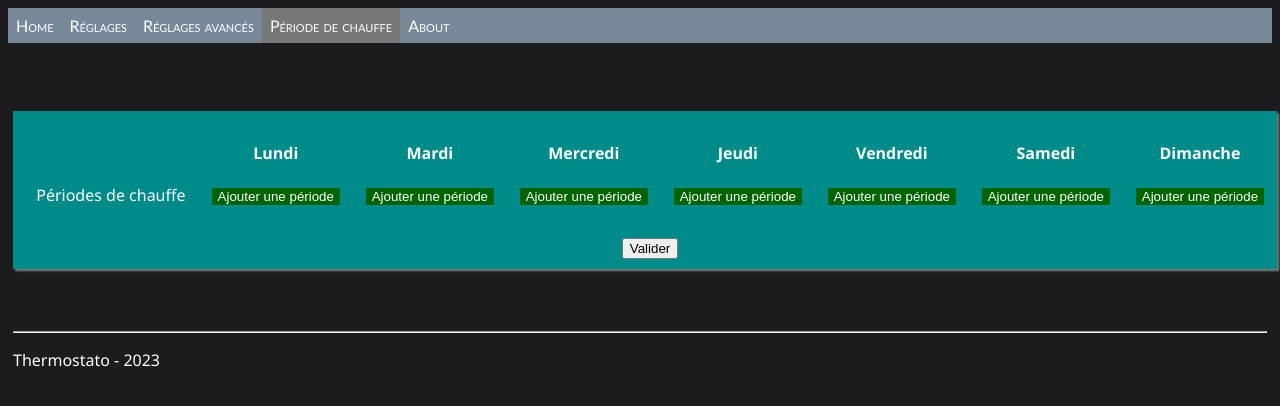
After one commit to bonzai133/webMockup, a Flask app: page /configTimeSlots.html in a window 1280 px wide. The commit adds this page. Shown: the top 406 px of the page. Run offline with Flask 3, Linux system fonts and the light colour scheme.

Commit message:
integrate timeslot page in design

```diff
--- a/app.py
+++ b/app.py
@@ -32,9 +32,9 @@ def config():
 def configAdvanced():
     return render_template("configAdvanced.html")
 
-@app.route("/schedule.html")
-def schedule():
-    return render_template("schedule.html")
+@app.route("/configTimeSlots.html")
+def configTimeSlots():
+    return render_template("configTimeSlots.html")
 
 # API
 
--- a/static/site.css
+++ b/static/site.css
@@ -133,3 +133,41 @@ table.config input {
 select {
     font-size: inherit;
 }
+
+/* Config timeSlots */
+#timeSlotForm {
+    width: 100%;
+    max-width: revert;
+}
+
+table.timeSlot {
+    border-collapse: collapse;
+    width: 100%;
+    margin: 20px auto;
+    background-color: darkcyan;
+}
+
+table.timeSlot th, table.timeSlot td {
+    text-align: center;
+    padding: 10px;
+}
+
+.time-slot {
+    display: flex;
+    align-items: center;
+    justify-content: space-between;
+}
+
+.delete-button {
+    background-color: #8B0000;
+    color: white;
+    border: none;
+    cursor: pointer;
+}
+
+.add-button {
+    background-color: #006400;
+    color: white;
+    border: none;
+    cursor: pointer;
+}
--- /dev/null
+++ b/templates/configTimeSlots.html
@@ -0,0 +1,46 @@
+{% extends "layout.html" %}
+{% block title %}
+Configuration des périodes de chauffe
+{% endblock %}
+{% block content %}
+<form action='' class="pannel-info" id="timeSlotForm">
+    <table class="timeSlot" >
+        <tr>
+            <th></th>
+            <th>Lundi</th>
+            <th>Mardi</th>
+            <th>Mercredi</th>
+            <th>Jeudi</th>
+            <th>Vendredi</th>
+            <th>Samedi</th>
+            <th>Dimanche</th>
+        </tr>
+        <tr>
+            <td>Périodes de chauffe</td>
+            <td>
+                <button type="button" class="add-button" onclick="addTimeSlot(this)">Ajouter une période</button>
+            </td>
+            <td>
+                <button type="button" class="add-button" onclick="addTimeSlot(this)">Ajouter une période</button>
+            </td>
+            <td>
+                <button type="button" class="add-button" onclick="addTimeSlot(this)">Ajouter une période</button>
+            </td>
+            <td>
+                <button type="button" class="add-button" onclick="addTimeSlot(this)">Ajouter une période</button>
+            </td>
+            <td>
+                <button type="button" class="add-button" onclick="addTimeSlot(this)">Ajouter une période</button>
+            </td>
+            <td>
+                <button type="button" class="add-button" onclick="addTimeSlot(this)">Ajouter une période</button>
+            </td>
+            <td>
+                <button type="button" class="add-button" onclick="addTimeSlot(this)">Ajouter une période</button>
+            </td>
+        </tr>
+    </table>
+    <button type="button" onclick="submitTimeSlots()">Valider</button>
+</form>
+
+{% endblock %}
--- a/templates/layout.html
+++ b/templates/layout.html
@@ -14,6 +14,7 @@
                 <li {% if request.path == url_for('home') %}class="active"{% endif %}><a href="{{ url_for('home') }}">Home</a></li>
                 <li {% if request.path == url_for('config') %}class="active"{% endif %}><a href="{{ url_for('config') }}">Réglages</a></li>
                 <li {% if request.path == url_for('configAdvanced') %}class="active"{% endif %}><a href="{{ url_for('configAdvanced') }}">Réglages avancés</a></li>
+                <li {% if request.path == url_for('configTimeSlots') %}class="active"{% endif %}><a href="{{ url_for('configTimeSlots') }}">Période de chauffe</a></li>
                 <li {% if request.path == url_for('about') %}class="active"{% endif %}><a href="{{ url_for('about') }}">About</a></li>
             </ul>
         </nav>
```
Also changed, not shown: static/index.js (+62 -0 lines), templates/schedule.html (deleted, +0 -158 lines).
